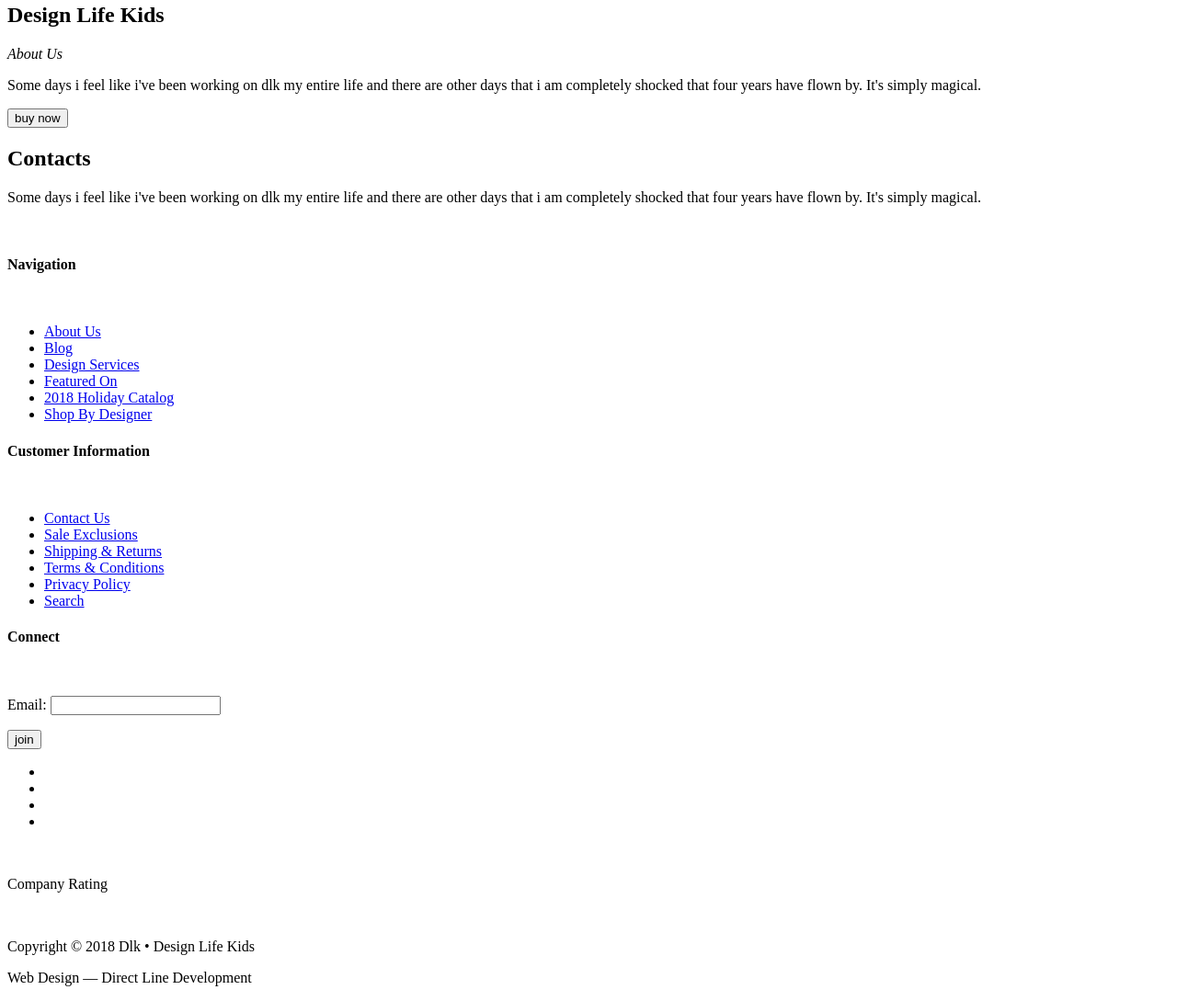
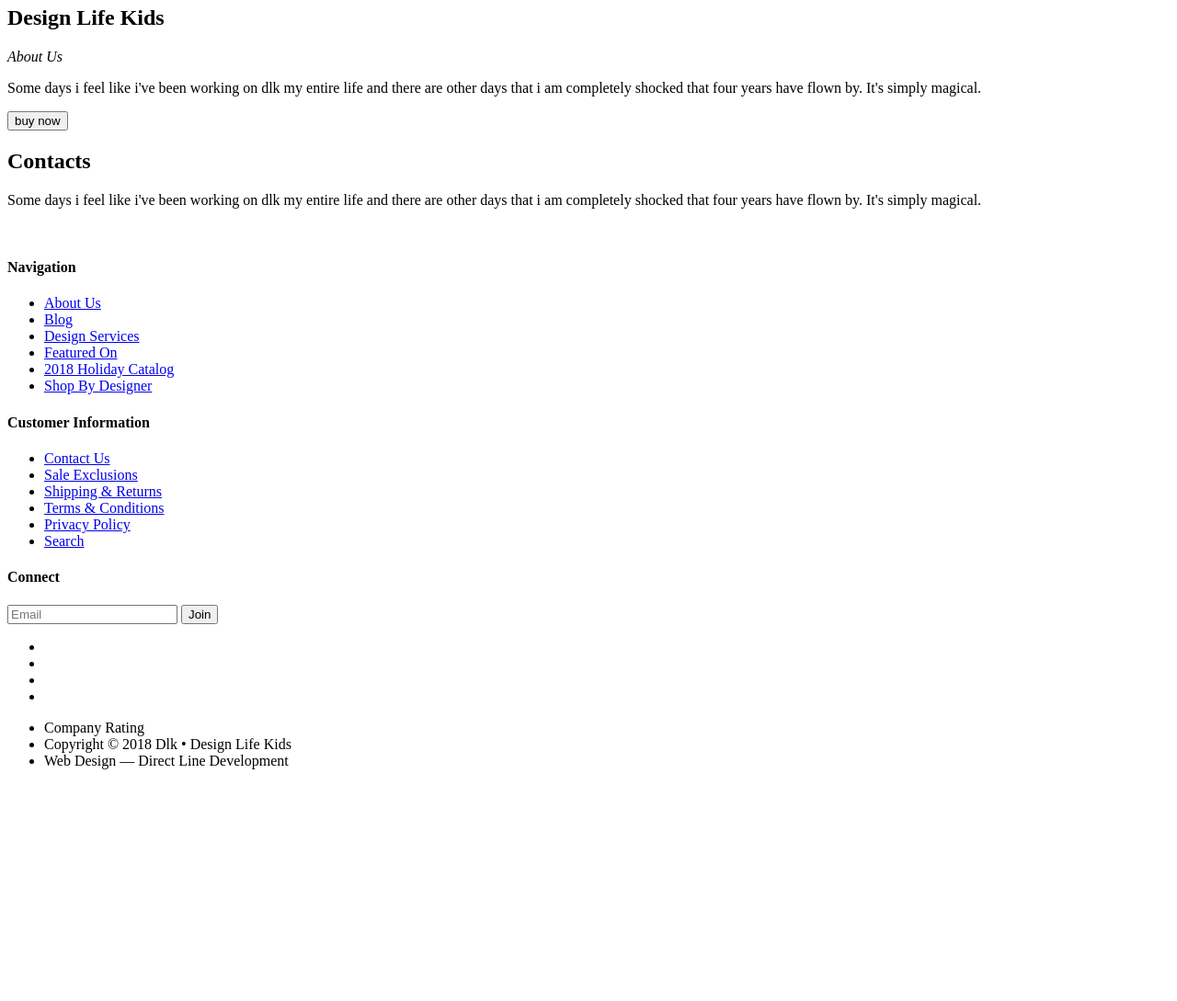
Before and after one commit to dl-academy-edu/ds-filukova-anastasia-1, a plain HTML site: page index.html in a window 1280 px wide. Shown: the part 1071-2160 px from the top of the page at 92% size. After the commit the page ends 1924 px from the top, so only its background shows below. Drawn offline with Linux system fonts and the light colour scheme.

Commit message:
Update index.html

```diff
--- a/index.html
+++ b/index.html
@@ -14,18 +14,20 @@
             <li><a href="#">About us</a></li>
         </ul>
     </nav>
-    <a href="#"><img src="icon" alt=""></a>
+    <a href="#"><img src="" alt=""></a>
     <a href="#">Contact us</a>
     </header>
     <main>
         <section class="banner">
+           <div>
                <p>01</p>
             <ul>
-                <li> <a href=""> <img src="rectable" alt=""> </a></li>
-                <li><img src="rectable" alt=""></li>
-                <li><img src="rectable" alt=""></li>
-                <li><img src="rectable" alt=""></li>
+                <li><button><img src="" alt=""></button></li>
+                <li><img src="" alt=""></li>
+                <li><img src="" alt=""></li>
+                <li><img src="" alt=""></li>
             </ul>
+        </div>
             <h2>THE OOH NOO COLLECTION</h2>
             <p> Designed in Slovenia </p>
             <button>EXPLORE NOW</button>
@@ -38,17 +40,17 @@
             <h2>Category Products</h2>
             <ul>
                 <li>
-                    <img src="" alt="">
+                    <a href=""><img src="" alt=""></a>
                     <a href="#">APPAREL KIDS</a>
                 </li>
                 <li>
-                    <img src="" alt="">
+                    <a href=""><img src="" alt=""></a>
                     <a href="#">HOLIDAY SHOP</a>
                 </li><li>
-                    <img src="" alt="">
+                    <a href=""><img src="" alt=""></a>
                     <a href="#">TOYS</a>
                 </li><li>
-                    <img src="" alt="">
+                    <a href=""><img src="" alt=""></a>
                     <a href="#">ACCESSORIES</a>
                 </li>
             </ul>
@@ -77,8 +79,8 @@
             <button>LEARN MORE</button>
         </section>
 
-        <section class="brand">
-            <h2>Brand</h2>
+        <section class="partners">
+            <h2>Partners</h2>
             <ul>
                 <li> <img src="" alt=""></li>
                 <li> <img src="" alt=""></li>
@@ -88,6 +90,7 @@
         </section>
     </main>
 
+    <section class="bloks">
     <article class="kids">
         <h2>Design Life Kids</h2>
         <p> <em> About Us </em></p>
@@ -98,92 +101,69 @@
 <article class="contacts">
     <h2>Contacts</h2>
     <p>Some days i feel like i've been working on dlk my entire life and there are other days that i am completely shocked that four years have flown by. It's simply magical.</p>
-    <img src="map" alt="">
+    <img src="" alt="">
 </article>
+</section>
 
-<footer class="footer">
-    <section class="navigation">
-        <h4>Navigation</h4>
-        <img src="line" alt="">
+<footer>
+        <div class="nav block">
+                <h4 class="footer-header">Navigation</h4>
+            <div class="footer-header">
                 <ul>
+                    <li><a href="#">About Us</a></li>
+                    <li><a href="#">Blog</a></li>
+                    <li><a href="#">Design Services</a></li>
+                    <li><a href="#">Featured On</a></li>
+                    <li><a href="#">2018 Holiday Catalog</a></li>
+                    <li><a href="#">Shop By Designer</a></li>
+                </ul>
+            </div>
+        </div>
+        <div class="information block">
+            <h4 class="footer-header">Customer Information</h4>
+            <ul>
+                <li><a href="#">Contact Us</a></li>
+                <li><a href="#">Sale Exclusions</a></li>
+                <li><a href="#">Shipping & Returns</a></li>
+                <li><a href="#">Terms & Conditions</a></li>
+                <li><a href="#">Privacy Policy</a></li>
+                <li><a href="#">Search</a></li>
+            </ul>
+        </div>
+        <div class="connect block">
+            <h4 class="footer-header">Connect</h4>
+            <form action="#">
+            <input type="email" placeholder="Email">
+            <button type="submit">Join</button>
+        </form>
+        <ul class="social">
             <li>
-           <a href="#">About Us</a>
+                <a href=""><img src="" alt=""></a>
             </li>
             <li>
-              <a href="#">Blog</a>
+                <a href=""><img src="" alt=""></a>
             </li>
             <li>
-              <a href="#">Design Services</a>
+                <a href=""><img src="" alt=""></a>
             </li>
             <li>
-              <a href="#">Featured On</a>
-          </li>
-          <li>
-              <a href="#">2018 Holiday Catalog</a>
-          </li>
-          <li>
-              <a href="#">Shop By Designer</a>
+                <a href=""><img src="" alt=""></a>
             </li>
         </ul>
-        </section>
-
-        <section class="information">
-            <h4>Customer Information</h4>
-            <img src="line" alt="">
+    </div>
+    <div class="footer-lower">
         <ul>
-            <li>
-           <a href="#">Contact Us</a>
-            </li>
-          <li>
-              <a href="#">Sale Exclusions</a>
-          </li>
-          <li>
-              <a href="#">Shipping & Returns</a>
-          </li>
-          <li>
-              <a href="#">Terms & Conditions</a>
-          </li>
-          <li>
-              <a href="#">Privacy Policy</a>
-          </li>
-          <li>
-              <a href="#">Search</a>
-          </li>
-        </ul>
-        </section>
-
-        <section class="connect">
-            <h4>Connect</h4>
-            <img src="line" alt="">
-            <p>Email: <input type="email" name="login"></p>
-            <button>join</button>
-           <ul class="social">
-                <li>
-                    <a href="">
-                        <img src="" alt=""></a>
-                </li>
-                <li>
-                    <a href="">
-                        <img src="" alt=""></a>
-                </li><li>
-                    <a href="">
-                        <img src="" alt=""></a>
-                </li><li>
-                    <a href="">
-                        <img src="" alt=""></a>
-                </li>
-            </ul>
-        </section>
-
-        <img src="line" alt="">
-        <div><p>Company Rating</p></div>
+            <li>Company Rating
                 <img src="" alt="">
                 <img src="" alt="">
                 <img src="" alt="">
                 <img src="" alt="">
                 <img src="" alt="">
-        <div><p>Copyright © 2018 Dlk • Design Life Kids</p></div>
-        <div><p>Web Design — Direct Line Development</p></div>
+            </li>
+            <li>Copyright © 2018 Dlk • Design Life Kids</li>
+            <li>Web Design — Direct Line Development</li>
+        </ul>
+    </div>
     </footer>
  </body>
 </html>
```
Lines whose indentation alone changed are shown as unchanged.
